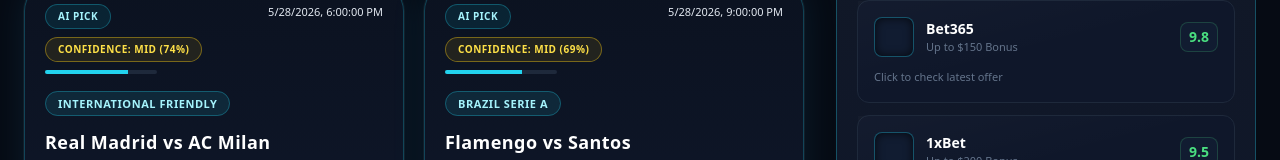
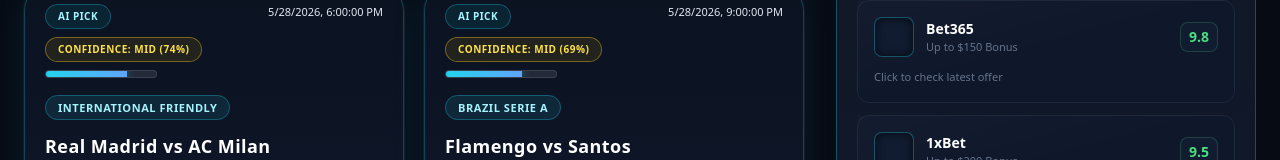
Before and after one commit to Peterson1979/ai-bet, a Next.js app: page / in a window 1280 px wide. Shown: the part 473-633 px from the top of the page. Built offline with nearby package versions, Linux system fonts and the light colour scheme.

Commit message:
matchcard ai ux upgrade + confidence system + progress bar

```diff
--- a/app/components/MatchCard.tsx
+++ b/app/components/MatchCard.tsx
@@ -66,13 +66,14 @@ export default function MatchCard({ data }: Props) {
             confidence: {confidenceLevel} ({data.confidence ?? 0}%)
           </span>
 
-          {/* PROGRESS BAR */}
-          <div className="w-28 h-1 bg-slate-800 rounded-full overflow-hidden">
+          {/* ✅ FIXED TRACK (VISIBLE SCALE) */}
+          <div className="w-28 h-2 bg-white/10 border border-white/10 rounded-full overflow-hidden shadow-inner">
             <div
-              className="h-full bg-cyan-400"
+              className="h-full bg-gradient-to-r from-cyan-400 to-blue-400 shadow-[0_0_10px_rgba(34,211,238,0.6)]"
               style={{ width: `${confidenceProgress}%` }}
             />
           </div>
+
         </div>
 
         <span className="text-[11px] text-slate-200 font-medium">
@@ -101,6 +102,7 @@ export default function MatchCard({ data }: Props) {
 
       {/* ODDS */}
       <div className="relative mt-4 flex items-center justify-between rounded-xl border border-cyan-400/15 bg-[#0B1220] px-4 py-3">
+
         <div>
           <p className="text-[10px] uppercase tracking-wider text-slate-300 font-semibold">
             Bookmaker
@@ -118,6 +120,7 @@ export default function MatchCard({ data }: Props) {
             {bestOdds}
           </p>
         </div>
+
       </div>
 
       {/* AI METRICS */}
@@ -149,10 +152,12 @@ export default function MatchCard({ data }: Props) {
             {data.risk ?? 0}/100
           </p>
         </div>
+
       </div>
 
       {/* AI REASONING */}
       <div className="relative mt-4 rounded-xl border border-cyan-400/20 bg-gradient-to-r from-[#0B1220] to-[#0E1A2B] p-3">
+
         <p className="text-[10px] uppercase tracking-wider text-cyan-300 font-bold">
           AI Reasoning
         </p>
@@ -160,6 +165,7 @@ export default function MatchCard({ data }: Props) {
         <p className="mt-2 text-sm text-slate-200 leading-6">
           {data.explanation || "AI analysis unavailable."}
         </p>
+
       </div>
 
       {/* CTA */}
@@ -188,6 +194,7 @@ export default function MatchCard({ data }: Props) {
           {data.disclaimer}
         </p>
       )}
+
     </article>
   );
 }
```
